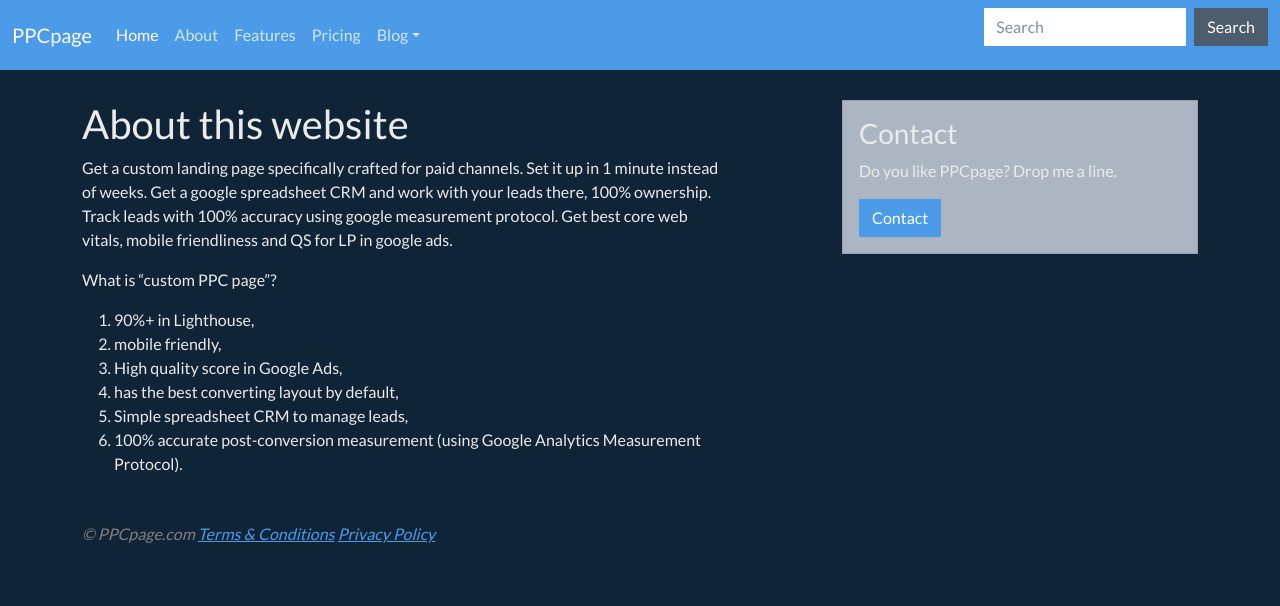
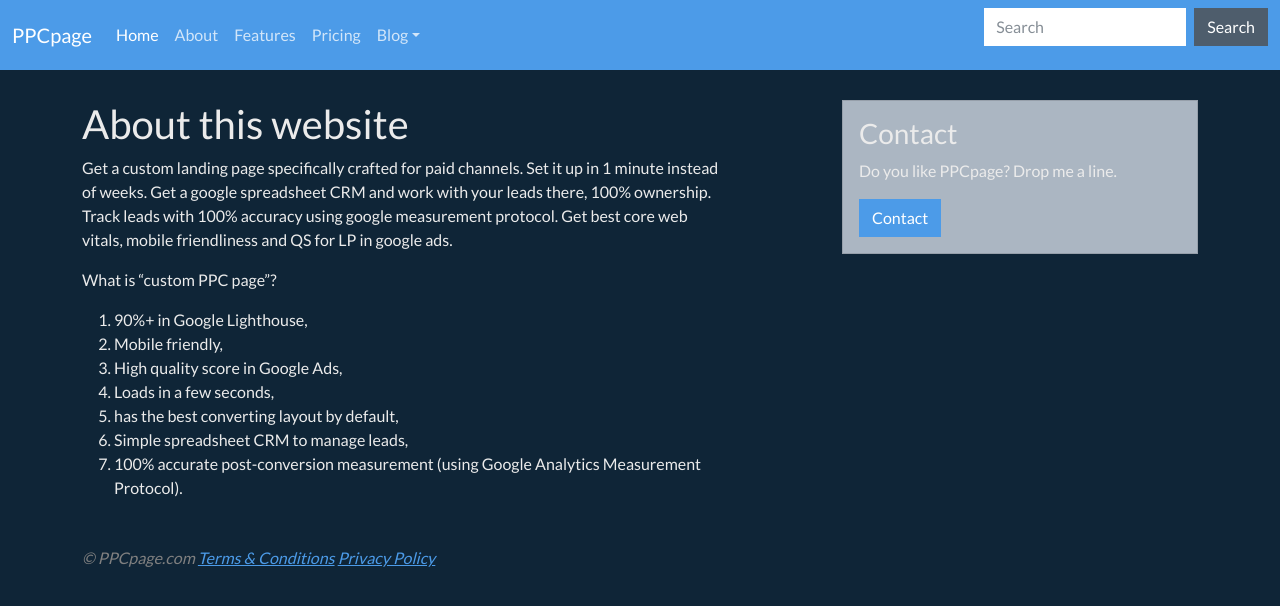
Before and after one commit to iliakulikov/jekyll, a Jekyll site: the page built from index.md, in a window 1280 px wide. Shown: the top 606 px of the page. Built offline with Jekyll 4.4.1, drawn with Linux system fonts in a browser that asks for light colours; our own code applies the rules of GitHub Pages for plain Markdown files.

Commit message:
Update index.md

```diff
--- a/index.md
+++ b/index.md
@@ -7,9 +7,10 @@ layout: page
 Get a custom landing page specifically crafted for paid channels. Set it up in 1 minute instead of weeks. Get a google spreadsheet CRM and work with your leads there, 100% ownership. Track leads with 100% accuracy using google measurement protocol. Get best core web vitals, mobile friendliness and QS for LP in google ads.
 
 What is "custom PPC page"?
-  1. 90%+ in Lighthouse,
-  2. mobile friendly,
+  1. 90%+ in Google Lighthouse,
+  2. Mobile friendly,
   3. High quality score in Google Ads,
-  4. has the best converting layout by default,
-  5. Simple spreadsheet CRM to manage leads,
-  6. 100% accurate post-conversion measurement (using Google Analytics Measurement Protocol).
+  4. Loads in a few seconds,
+  5. has the best converting layout by default,
+  6. Simple spreadsheet CRM to manage leads,
+  7. 100% accurate post-conversion measurement (using Google Analytics Measurement Protocol).
```
